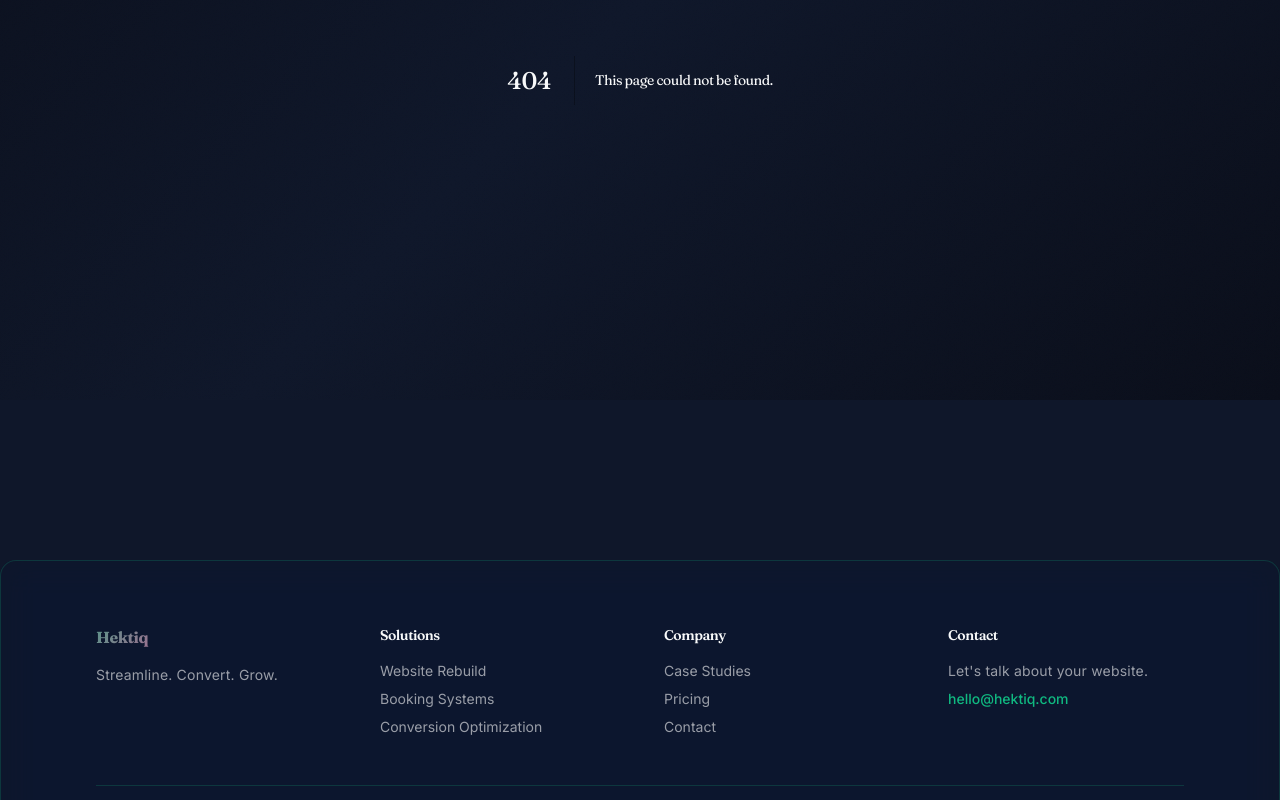
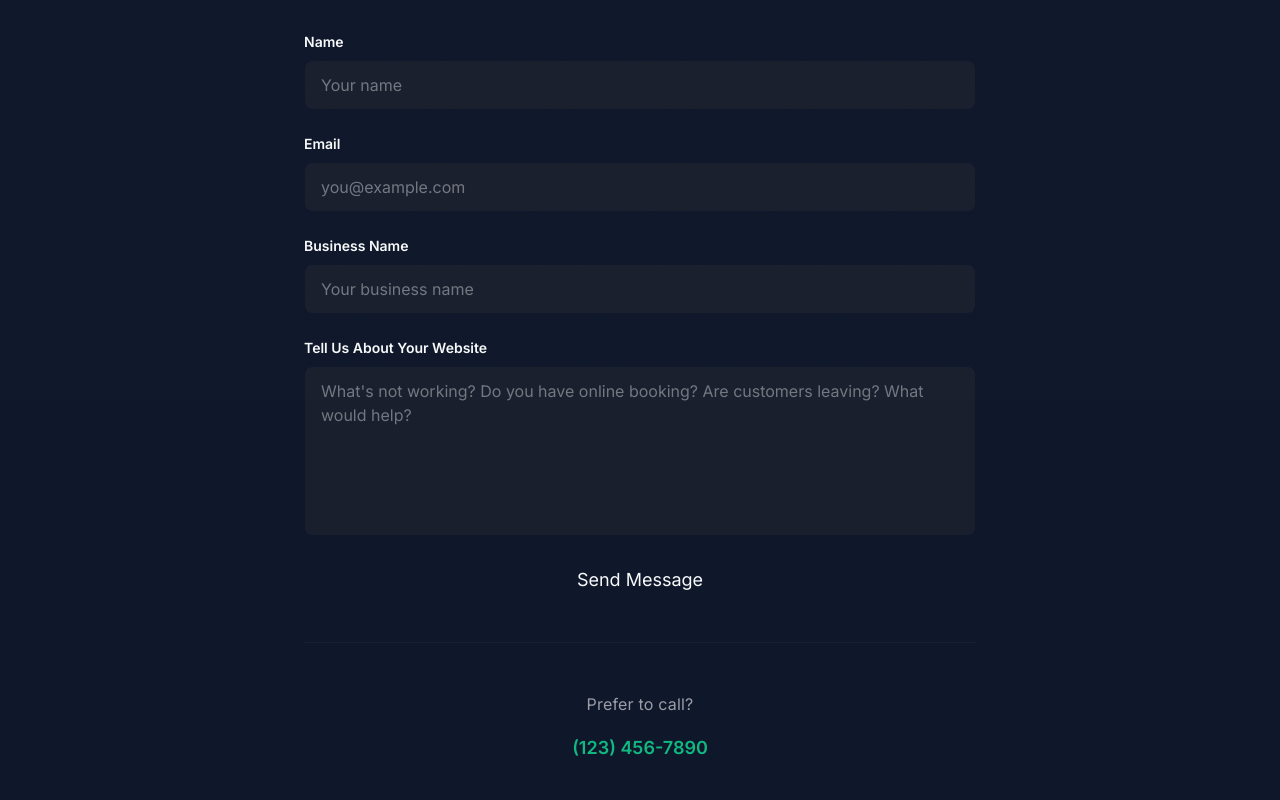
Before and after one commit to Codygreen2210/Hektiq-premium, a Next.js app: page /contact in a window 1280 px wide. Before the commit this address had no page. Shown: the part 400-1200 px from the top of the page. Built offline with nearby package versions, Linux system fonts and the light colour scheme.

Commit message:
Add files via upload

```diff
--- /dev/null
+++ b/app/contact/page.tsx
@@ -0,0 +1,147 @@
+'use client'
+
+import { useState } from 'react'
+import { motion } from 'framer-motion'
+
+export default function Contact() {
+  const [formData, setFormData] = useState({
+    name: '',
+    email: '',
+    business: '',
+    message: '',
+  })
+  const [submitted, setSubmitted] = useState(false)
+  const [loading, setLoading] = useState(false)
+
+  const handleChange = (e: React.ChangeEvent<HTMLInputElement | HTMLTextAreaElement>) => {
+    setFormData({
+      ...formData,
+      [e.target.name]: e.target.value,
+    })
+  }
+
+  const handleSubmit = async (e: React.FormEvent) => {
+    e.preventDefault()
+    setLoading(true)
+
+    try {
+      const response = await fetch('https://formspree.io/f/xyzabcde', {
+        method: 'POST',
+        headers: {
+          'Content-Type': 'application/json',
+        },
+        body: JSON.stringify(formData),
+      })
+
+      if (response.ok) {
+        setSubmitted(true)
+        setFormData({ name: '', email: '', business: '', message: '' })
+        setTimeout(() => setSubmitted(false), 5000)
+      }
+    } catch (error) {
+      console.error('Error submitting form:', error)
+    } finally {
+      setLoading(false)
+    }
+  }
+
+  return (
+    <main className="min-h-screen bg-charcoal">
+      <section className="py-20 container-max">
+        <motion.div
+          initial={{ opacity: 0, y: 20 }}
+          animate={{ opacity: 1, y: 0 }}
+          transition={{ duration: 0.8 }}
+          className="max-w-2xl mx-auto"
+        >
+          <h1 className="font-display text-5xl md:text-6xl font-bold mb-6 text-center">
+            Let's Talk About Your Website
+          </h1>
+          <p className="text-xl text-offwhite/70 text-center mb-12">
+            Tell us about your business and what's not working. We'll respond within 24 hours.
+          </p>
+
+          {submitted && (
+            <motion.div
+              initial={{ opacity: 0, y: -10 }}
+              animate={{ opacity: 1, y: 0 }}
+              className="bg-emerald/20 border border-emerald text-emerald p-4 rounded-lg mb-8 text-center"
+            >
+              Thanks for reaching out! We'll be in touch soon.
+            </motion.div>
+          )}
+
+          <form onSubmit={handleSubmit} className="space-y-6">
+            <div>
+              <label className="block text-sm font-semibold mb-2">Name</label>
+              <input
+                type="text"
+                name="name"
+                value={formData.name}
+                onChange={handleChange}
+                required
+                className="w-full bg-dark border border-charcoal rounded-lg px-4 py-3 text-offwhite placeholder-offwhite/40 focus:border-emerald focus:outline-none transition"
+                placeholder="Your name"
+              />
+            </div>
+
+            <div>
+              <label className="block text-sm font-semibold mb-2">Email</label>
+              <input
+                type="email"
+                name="email"
+                value={formData.email}
+                onChange={handleChange}
+                required
+                className="w-full bg-dark border border-charcoal rounded-lg px-4 py-3 text-offwhite placeholder-offwhite/40 focus:border-emerald focus:outline-none transition"
+                placeholder="you@example.com"
+              />
+            </div>
+
+            <div>
+              <label className="block text-sm font-semibold mb-2">Business Name</label>
+              <input
+                type="text"
+                name="business"
+                value={formData.business}
+                onChange={handleChange}
+                required
+                className="w-full bg-dark border border-charcoal rounded-lg px-4 py-3 text-offwhite placeholder-offwhite/40 focus:border-emerald focus:outline-none transition"
+                placeholder="Your business name"
+              />
+            </div>
+
+            <div>
+              <label className="block text-sm font-semibold mb-2">Tell Us About Your Website</label>
+              <textarea
+                name="message"
+                value={formData.message}
+                onChange={handleChange}
+                required
+                rows={6}
+                className="w-full bg-dark border border-charcoal rounded-lg px-4 py-3 text-offwhite placeholder-offwhite/40 focus:border-emerald focus:outline-none transition resize-none"
+                placeholder="What's not working? Do you have online booking? Are customers leaving? What would help?"
+              />
+            </div>
+
+            <button
+              type="submit"
+              disabled={loading}
+              className="w-full button-primary text-lg disabled:opacity-50"
+            >
+              {loading ? 'Sending...' : 'Send Message'}
+            </button>
+          </form>
+
+          {/* Alternative Contact */}
+          <div className="mt-12 pt-12 border-t border-dark text-center">
+            <p className="text-offwhite/60 mb-4">Prefer to call?</p>
+            <a href="tel:+1234567890" className="text-emerald text-lg font-semibold hover:text-magenta transition">
+              (123) 456-7890
+            </a>
+          </div>
+        </motion.div>
+      </section>
+    </main>
+  )
+}
```
